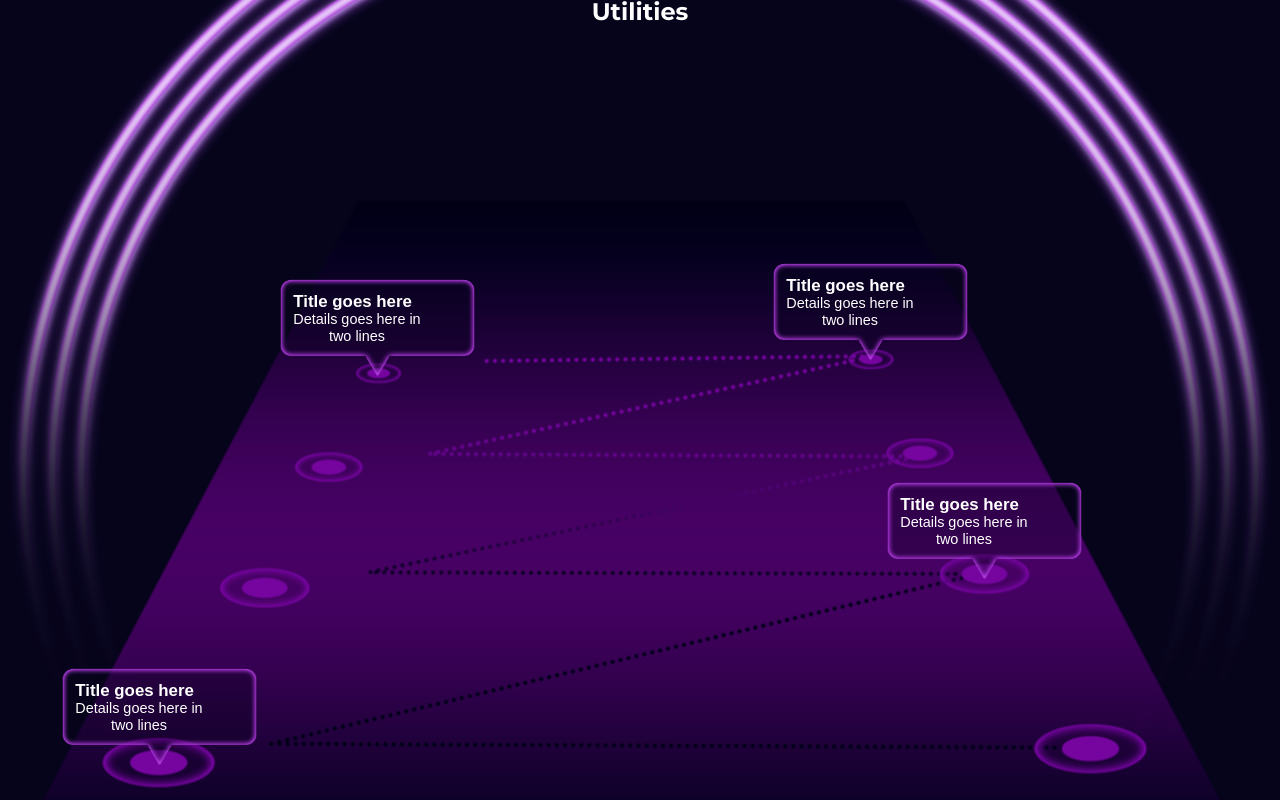
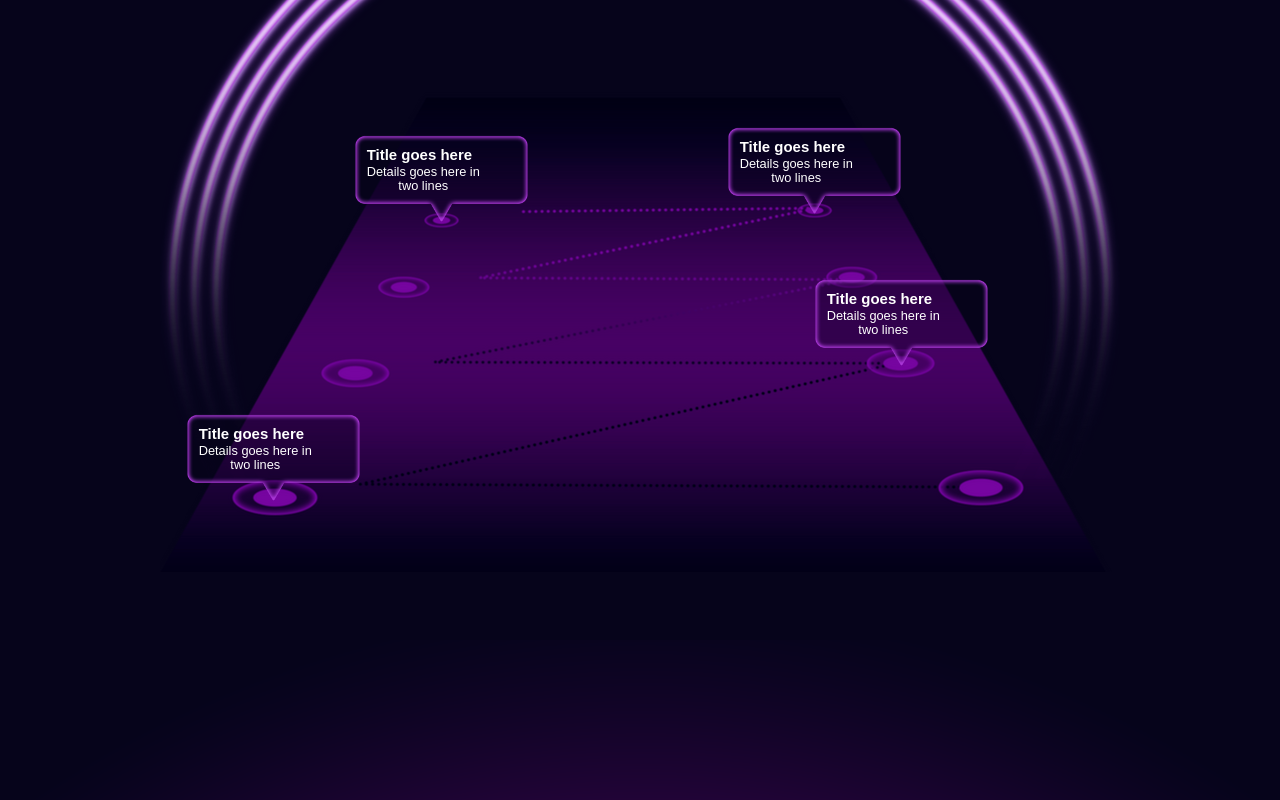
Before and after one commit to igaimerca/starving-model-website, a React (Vite) app: page / in a window 1280 px wide. Shown: the part 2640-3440 px from the top of the page. Built offline with nearby package versions, Linux system fonts and the light colour scheme.

Commit message:
feat: responsiveness

```diff
--- a/src/components/Utilities/Utilities.css
+++ b/src/components/Utilities/Utilities.css
@@ -29,20 +29,20 @@
     width: 120px;
 }
 .text.one {
-    left: 20.8%;
-    top: 41.95%;
+    left: 18.1%;
+    top: 38.55%;
 }
 .text.two {
-    right: 23.31%;
-    top: 40.39%;
+    right: 20.6%;
+    top: 37.39%;
 }
 .text.three {
-    left: 3.6%;
-    bottom: 9.87%;
+    left: 0.6%;
+    bottom: 8.87%;
 }
 .text.four {
-    right: 14.3%;
-    bottom: 27.93%;
+    right: 11.6%;
+    bottom: 27.3%;
 }
 
 .box{
@@ -59,5 +59,5 @@
     color: #fff;
     height: 107px;
     width: 215px;
-    transform: scale(.9);
+    transform: scale(.8);
 }
```
Also changed, not shown: public/images/resize.png, public/images/rsz_resize.png (added).
